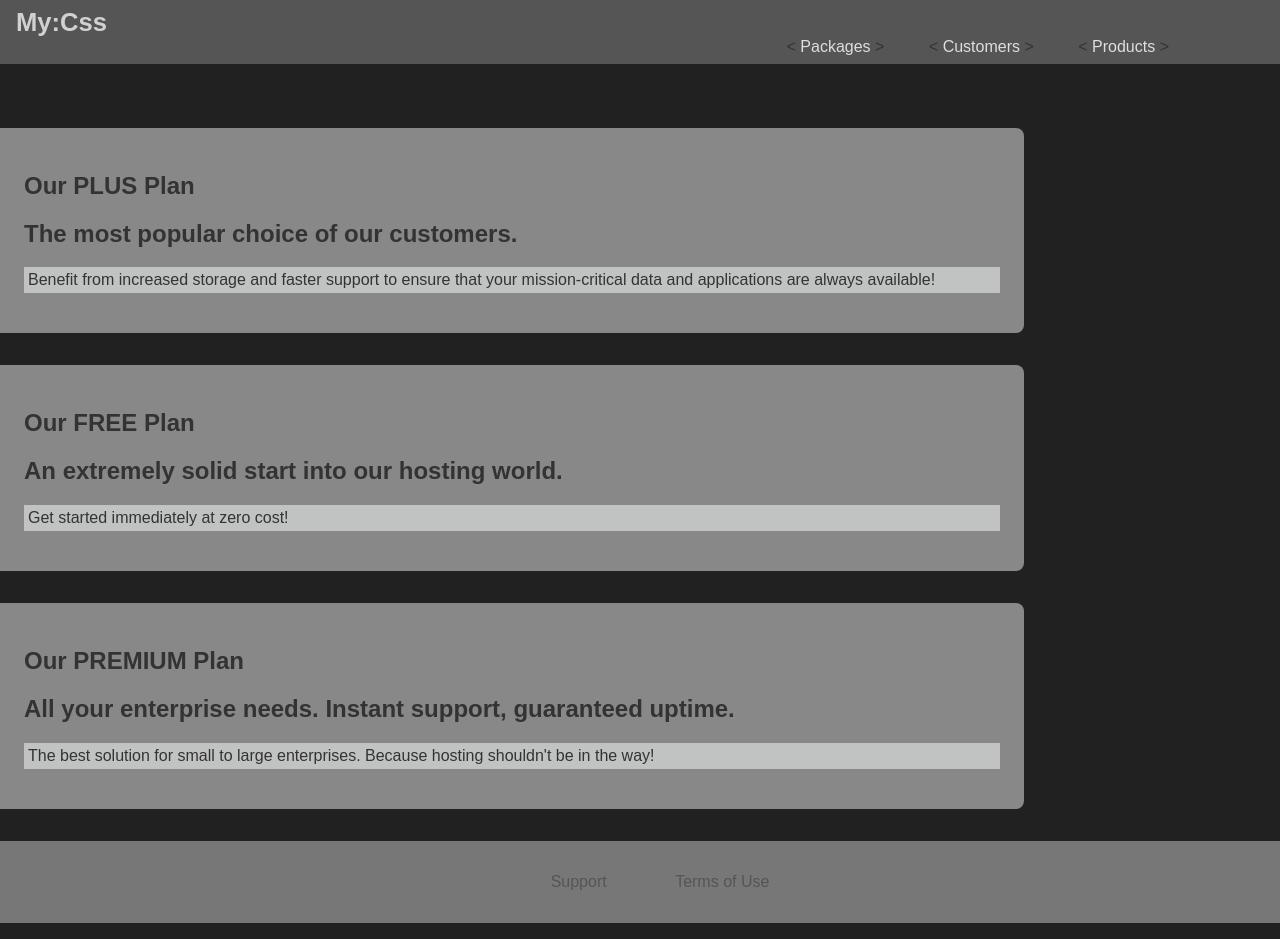
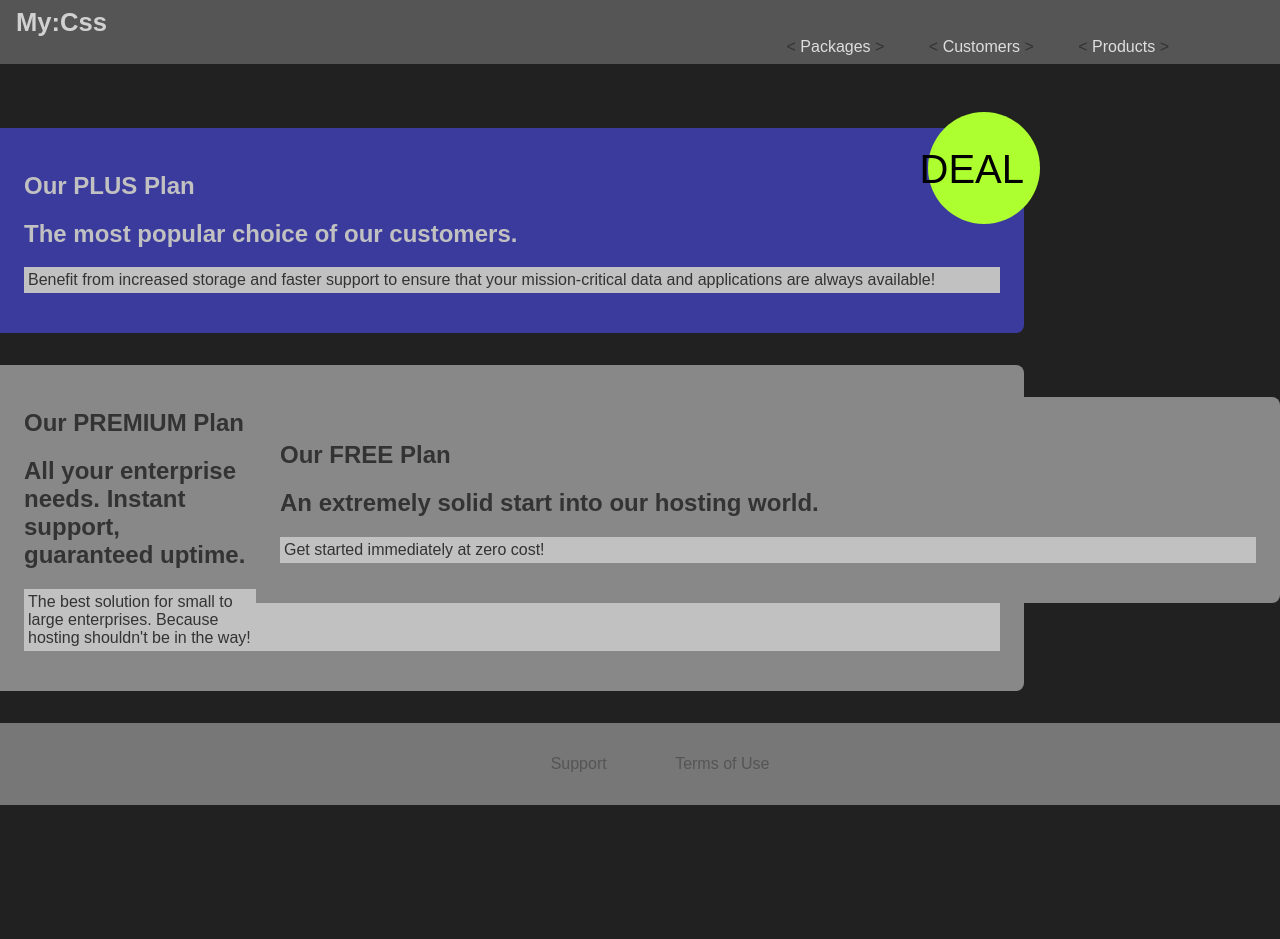
Before and after one commit to robertocannella/css, a plain HTML site: page packages/index.html in a window 1280 px wide. After the commit the page ends 821 px from the top, so only its background shows below. Drawn offline with Linux system fonts and the light colour scheme; a web font is replaced by a local one.

Commit message:
abosolute relative

```diff
--- a/main.css
+++ b/main.css
@@ -49,7 +49,7 @@ p {
 }
 
 .plan__annotation {
-    background-color: greenyellow;
+    background-color: #adff2f;
     color: rgb(59, 59, 158);
     border-radius: .5rem;
     box-shadow: 2px 2px 2px 2px rgba(0, 0, 0, .5);
--- a/packages/index.html
+++ b/packages/index.html
@@ -28,8 +28,10 @@
 
     </header>
     <main>
-        <section class="plan">
+        <section class="plan" id="plus">
             <a href="#">
+                <div class="splash"></div>
+
                 <h1 class="plan-header">Our PLUS Plan</h1>
                 <h2 class="plan-subheader">The most popular choice of our customers.</h2>
                 <p class="plan-description">Benefit from increased storage and faster support to ensure that your
@@ -38,14 +40,15 @@
                     are always available!</p>
             </a>
         </section>
-        <section class="plan">
+        <section class="plan" id="free">
             <a href="#">
                 <h1 class="plan-header">Our FREE Plan</h1>
                 <h2 class="plan-subheader">An extremely solid start into our hosting world.</h2>
                 <p class="plan-description">Get started immediately at zero cost!</p>
             </a>
         </section>
-        <section class="plan">
+        <section class="plan" id="premium">
+
             <a href="#">
                 <h1 class="plan-header">Our PREMIUM Plan</h1>
                 <h2 class="plan-subheader">All your enterprise needs. Instant support, guaranteed uptime. </h2>
--- a/packages/packages.css
+++ b/packages/packages.css
@@ -10,6 +10,7 @@ main {
     background-color: #888;
     border-top-right-radius: .5rem;
     border-bottom-right-radius: .5rem;
+    z-index: 0;
 }
 
 .plan a {
@@ -21,6 +22,40 @@ main {
 
 
 .plan-description {
-    background-color: rgb(193, 194, 194);
+    background-color: #c1c1c1;
     padding: .25rem
 }
+
+#plus {
+    position: relative;
+    background-color: rgb(59, 59, 158);
+}
+
+#plus .plan-header,
+#plus .plan-subheader {
+    z-index: 1;
+    color: #c1c1c1;
+}
+
+.splash {
+    width: 7rem;
+    height: 7rem;
+    border-radius: 50%;
+    background-color: #adff2f;
+    float: right;
+    transform: translate(40px, -40px);
+    z-index: -1;
+}
+
+.splash::after {
+    content: "DEAL";
+    color: #000;
+    position: absolute;
+    top: 35px;
+    right: 1rem;
+    font-size: 2.5rem;
+}
+
+#free {
+    float: right;
+}
```
